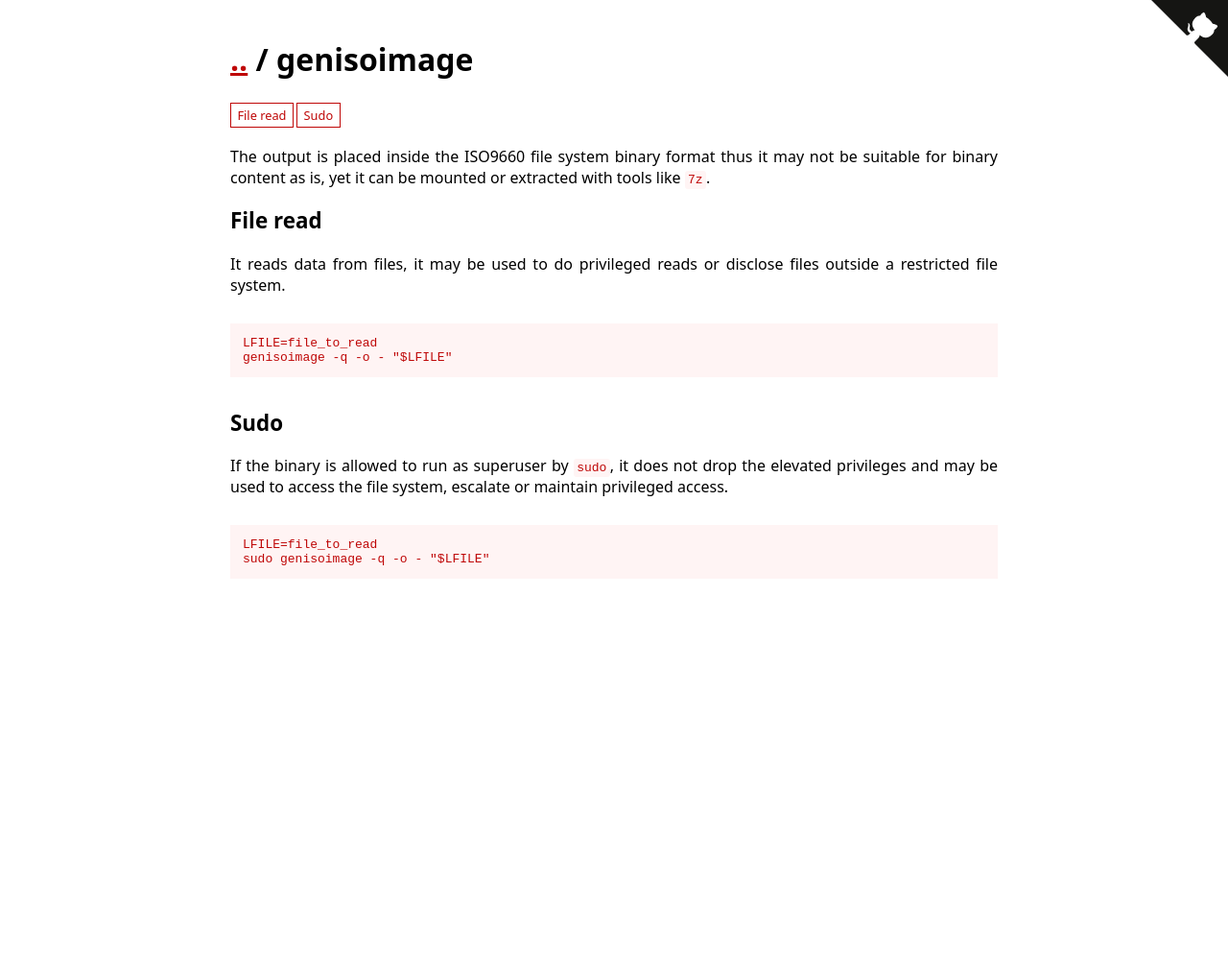
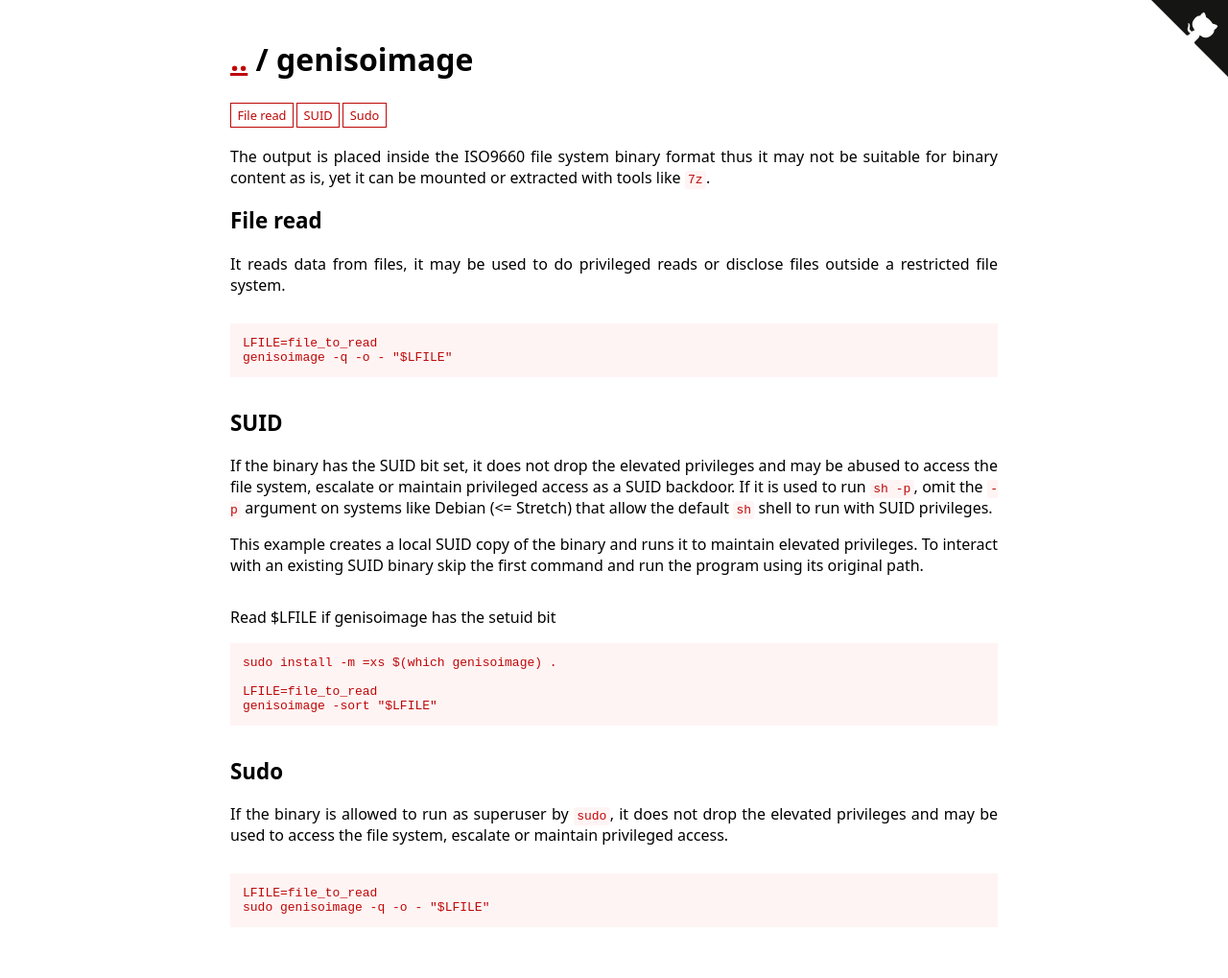
Before and after one commit to GTFOBins/GTFOBins.github.io, a Jekyll site: the page built from _gtfobins/genisoimage.md, in a window 1280 px wide. Shown: the whole page at 96% size. Built offline with Jekyll 4.4.1, drawn with Linux system fonts in a browser that asks for light colours; before the commit the page ends 900 px from its top, so only the background shows below that.

Commit message:
Read $LFILE if genisoimage has the setuid bit

```diff
--- a/_gtfobins/genisoimage.md
+++ b/_gtfobins/genisoimage.md
@@ -5,6 +5,11 @@ functions:
     - code: |
         LFILE=file_to_read
         genisoimage -q -o - "$LFILE"
+  suid:
+    - description: Read $LFILE if genisoimage has the setuid bit
+      code: |
+        LFILE=file_to_read
+        genisoimage -sort "$LFILE"
   sudo:
     - code: |
         LFILE=file_to_read
```
